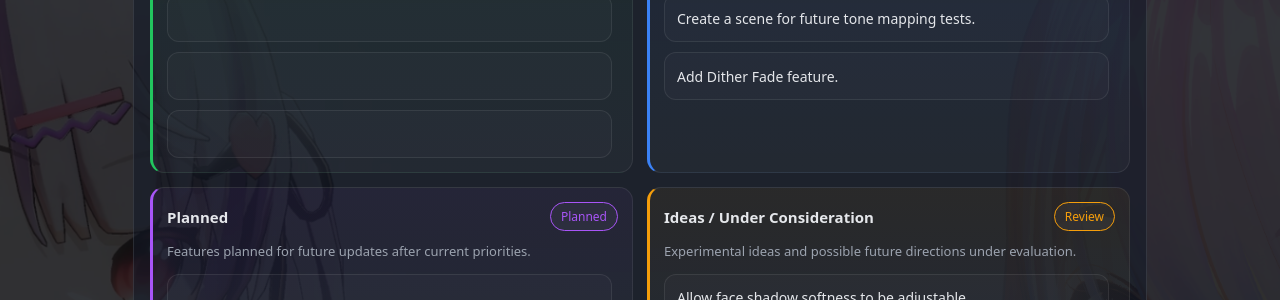
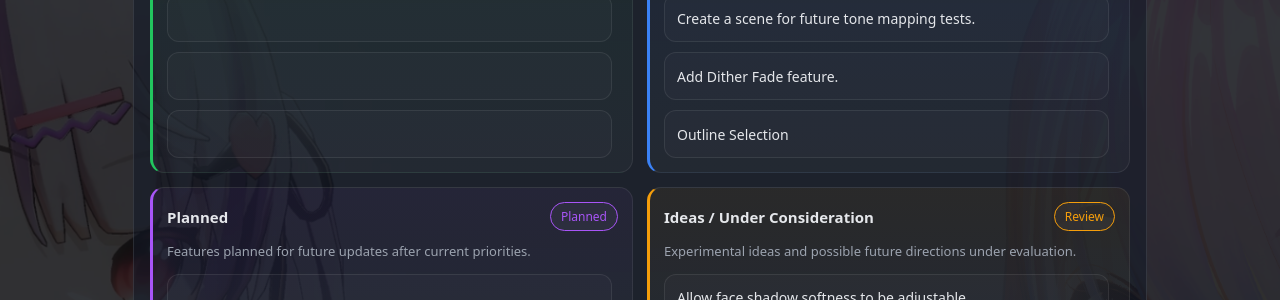
Before and after one commit to zlz-studio/zlz-studio.github.io, a Jekyll site: the page built from index.html, in a window 1280 px wide and 900 px high, scrolled down 1812 px. Shown: the part 135-435 px from the top of the window. Built offline with Jekyll 4.4.1, drawn with Linux system fonts in a browser that asks for light colours.

Commit message:
Update index.html

```diff
--- a/index.html
+++ b/index.html
@@ -711,6 +711,7 @@
             <div class="roadmapList">
               <div class="roadmapSlot">Create a scene for future tone mapping tests.</div>
               <div class="roadmapSlot">Add Dither Fade feature.</div>
+              <div class="roadmapSlot">Outline Selection</div>
             </div>
           </div>
 
```
